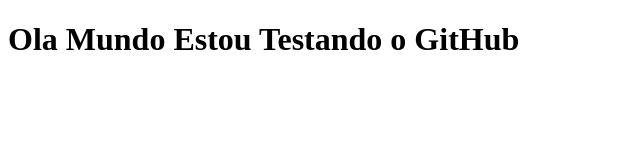
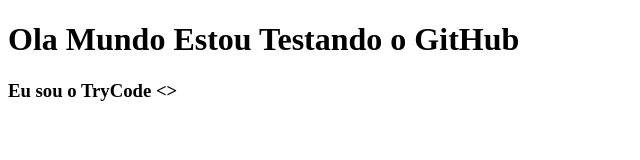
Before and after one commit to TryCode2018/ExemploCursoGitGitHub, a plain HTML site: page index.html in a window 1280 px wide. Shown: the whole page, without its empty margins (0-640 px from the left). Drawn offline with Linux system fonts and the light colour scheme.

Commit message:
Update index.html

```diff
--- a/index.html
+++ b/index.html
@@ -7,5 +7,6 @@
 </head>
 <body>
     <h1>Ola Mundo Estou Testando o GitHub</h1>
+    <h3> Eu sou o TryCode <>
 </body>
 </html>
```
